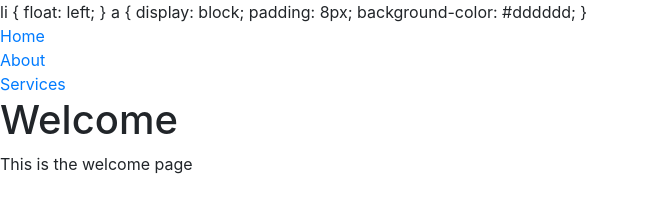
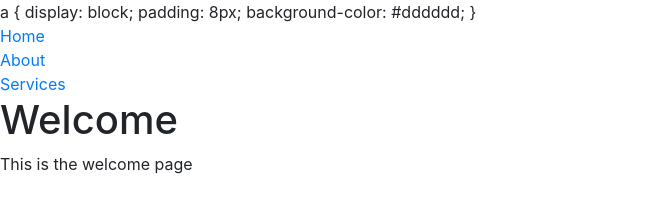
Before and after one commit to Naciongsc/SimpleServer, a website: page index.html in a window 1280 px wide. Shown: the whole page, without its empty margins (0-649 px from the left). Drawn offline with nearby package versions, Linux system fonts and the light colour scheme.

Commit message:
Update index.html

```diff
--- a/index.html
+++ b/index.html
@@ -10,9 +10,8 @@
 <body>
 
 <div class = "nav navbar-nav">
-li {
-  float: left;
-}
+<li float= "left"> </li>
+
 
 a {
   display: block;
```
